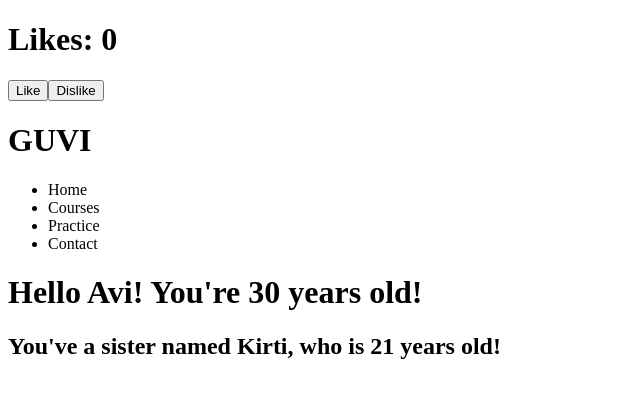
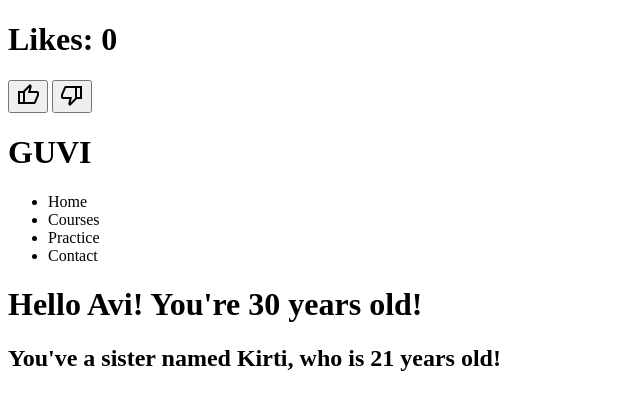
Before and after one commit to avikeshari/js-fswd, a React (Vite) app: page / in a window 1280 px wide. Shown: the top 410 px of the page, without its empty margins (0-640 px from the left). Built offline with nearby package versions, Linux system fonts and the light colour scheme.

Commit message:
Google Fonts icons import

```diff
--- a/index.html
+++ b/index.html
@@ -5,6 +5,7 @@
     <link rel="icon" type="image/svg+xml" href="/favicon.svg" />
     <meta name="viewport" content="width=device-width, initial-scale=1.0" />
     <title>js-fswd</title>
+    <link rel="stylesheet" href="https://fonts.googleapis.com/css2?family=Material+Symbols+Outlined:opsz,wght,FILL,GRAD@24,400,0,0" />
   </head>
   <body>
     <div id="root"></div>
--- a/src/App.jsx
+++ b/src/App.jsx
@@ -80,8 +80,17 @@ export class App extends React.Component {
   render() {
     return <div>
       <h1>Likes: {this.state.likes}</h1>
-      <button onClick={this.hLike}>Like</button>
-      <button onClick={this.hDis}>Dislike</button>
+      <button onClick={this.hLike}>
+        <span className="material-symbols-outlined">
+          thumb_up
+        </span>
+      </button>
+      &nbsp;
+      <button onClick={this.hDis}>
+        <span className="material-symbols-outlined">
+          thumb_down
+        </span>
+      </button>
     </div>
   }
 }
```
